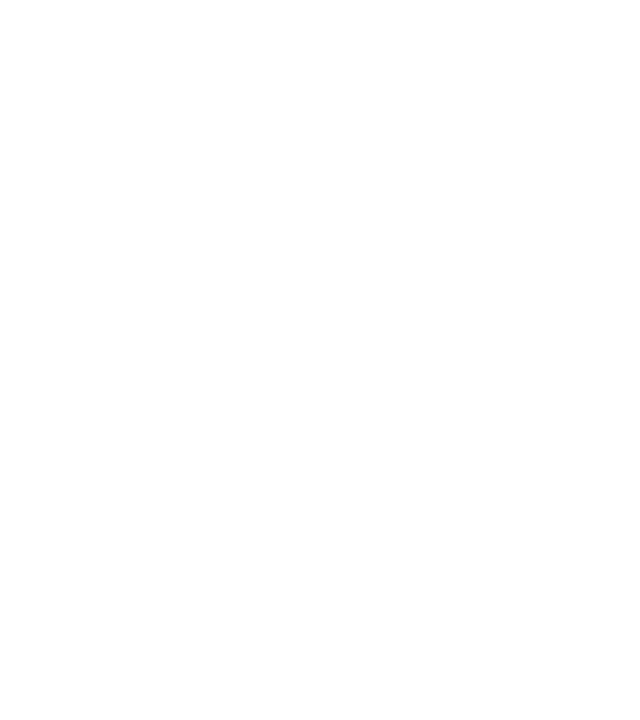
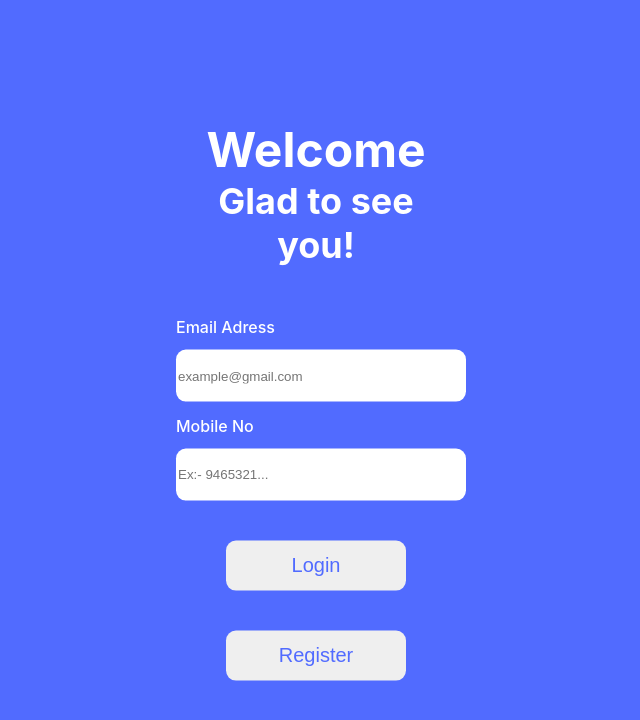
Before and after one commit to avinash84319/DoctorFrontend-web, a React (Create React App) app: page /login in a window 1280 px wide. Shown: the top 720 px of the page, without its empty margins (324-964 px from the left). Built offline with nearby package versions, Linux system fonts and the light colour scheme.

Commit message:
login page done

```diff
--- a/package.json
+++ b/package.json
@@ -8,6 +8,7 @@
     "@testing-library/user-event": "^13.5.0",
     "react": "^18.2.0",
     "react-dom": "^18.2.0",
+    "react-router-dom": "^6.21.1",
     "react-scripts": "5.0.1",
     "web-vitals": "^2.1.4"
   },
--- a/src/App.js
+++ b/src/App.js
@@ -1,8 +1,22 @@
 import './App.css';
+import React from 'react';
+import Home from './screens/Home';
+import Login from './screens/Login';
+import Register from './screens/Register';
+import Otp from './screens/Otp';
+import { BrowserRouter, Routes, Route } from 'react-router-dom';
 
 function App() {
   return (
     <div className="App">
+    <BrowserRouter>
+    <Routes>
+      <Route path="/" element={<Home />} />
+      <Route path="/login" element={<Login />} />
+      <Route path="/otp" element={<Otp />} />
+      <Route path="/register" element={<Register />} />
+    </Routes>
+    </BrowserRouter>
     </div>
   );
 }
--- /dev/null
+++ b/src/css/Login.css
@@ -0,0 +1,57 @@
+body{
+    background-color: #516BFF;
+}
+
+.login-box{
+    width: 280px;
+    position: absolute;
+    top: 50%;
+    left: 50%;
+    transform: translate(-50%,-50%);
+    color: white;
+}
+
+.login-form{
+    margin-top: 50px;
+}
+
+.login-h-1{
+    color: rgb(255, 255, 255);
+    font-size:48px;
+    margin:0px;
+}
+
+.login-h-2{
+    color: rgb(255, 255, 255);
+    font-size:36px;
+    margin-top: 0px;
+}
+
+.login-user-h{
+    text-align: left;
+    font-size: 16px;
+    font-weight: 500;
+}
+
+.login-MobileNO-h{
+    text-align: left;
+    font-size: 16px;
+    font-weight: 500;
+}
+
+.login-input{
+    width: 286px;
+    height: 50px;
+    border-radius: 10px;
+    border: none;
+}
+
+.login-button-1{
+    margin-top: 40px;
+    width: 180px;
+    height: 50px;
+    border-radius: 10px;
+    border: none;
+    color: #516BFF;
+    font-size: 20px;
+}
--- a/src/index.js
+++ b/src/index.js
@@ -5,7 +5,5 @@ import App from './App';
 
 const root = ReactDOM.createRoot(document.getElementById('root'));
 root.render(
-  <React.StrictMode>
     <App />
-  </React.StrictMode>
 );
--- /dev/null
+++ b/src/screens/Login.js
@@ -0,0 +1,43 @@
+import '../css/Login.css';
+
+function Login() {
+
+
+    const regclick = () => {
+        console.log('Register button clicked');
+        window.location.href = '/register';
+    }
+
+    const loginclick = () => {
+        console.log('Login button clicked');
+        window.location.href = '/home';
+    }
+
+    return (
+        <div className='login-box'>
+            <h1 className='login-h-1'>Welcome </h1>
+            <h1 className='login-h-2'>Glad to see you!</h1>
+
+            <form className='login-form'>
+                <div className='textbox'>
+                    <h2 className='login-user-h'>Email Adress</h2>
+                    <input type='text' placeholder='example@gmail.com' className='login-input' />
+                </div>
+                <div className='textbox'>
+                    <h2 className='login-MobileNO-h'>Mobile No</h2>
+                    <input type='MobileNO' placeholder='Ex:- 9465321...' className='login-input' />
+                </div>
+                <div className='login-button'>
+                    <input type='button' className='login-button-1' value='Login' onClick={loginclick}/>
+                </div>
+                <div className='login-button'>
+                    <input type='button' className='login-button-1' value='Register' onClick={regclick}/>
+                </div>
+
+            </form>
+
+        </div>
+    )
+}
+
+export default Login;
```
Also changed, not shown: src/screens/Appointment.js (added), src/screens/Home.js (added), src/screens/Otp.js (added), src/screens/Register.js (added), 1 other file (tests, documents, lock files or other folders).
